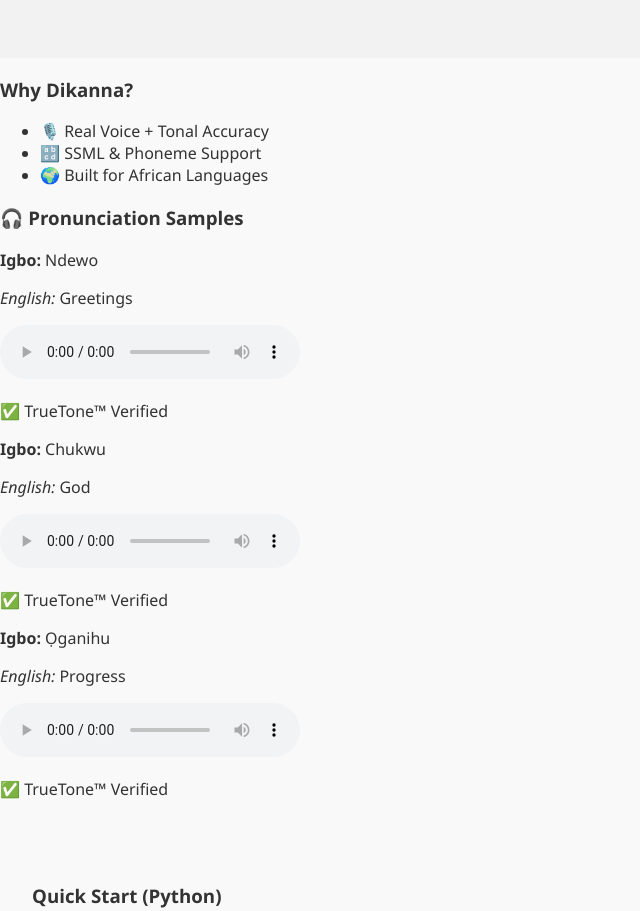
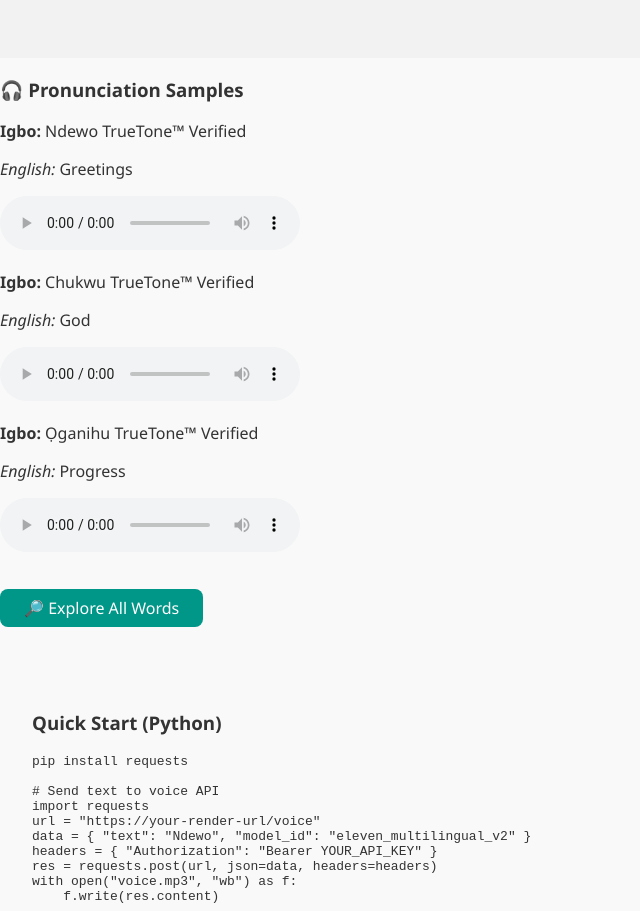
Before and after one commit to Dikanna-ai/dikanna-static-site, a plain HTML site: page index.html in a window 1280 px wide. Shown: the part 980-1891 px from the top of the page, without its empty margins (0-640 px from the left). Drawn offline with Linux system fonts and the light colour scheme.

Commit message:
Update nav links for Developers and Pronunciations

```diff
--- a/index.html
+++ b/index.html
@@ -54,6 +54,7 @@
   <a href="#features">Features</a>
   <a href="#docs">Docs</a>
   <a href="#pricing">Pricing</a>
+  <a href="pronunciation.html">Pronunciations</a>
   <a href="developers.html">Developers</a>
 </nav>
 
@@ -65,49 +66,32 @@
         <a href="#docs" class="btn">Get Started</a>
     </section>
 
-  <section class="features-audio">
-  <h3>Why Dikanna?</h3>
-  <ul class="feature-list">
-    <li>🎙️ Real Voice + Tonal Accuracy</li>
-    <li>🔡 SSML & Phoneme Support</li>
-    <li>🌍 Built for African Languages</li>
-  </ul>
-
   <section class="audio-demos">
   <h3>🎧 Pronunciation Samples</h3>
   <div class="audio-grid">
-
     <div class="audio-card">
-      <p><strong>Igbo:</strong> Ndewo</p>
+      <p><strong>Igbo:</strong> Ndewo <span class="truetone">TrueTone™ Verified</span></p>
       <p><em>English:</em> Greetings</p>
       <audio controls>
-        <source src="audio/ndewo.mp3" type="audio/mpeg" />
-        Your browser does not support the audio element.
+        <source src="audio/ndewo.mp3" type="audio/mpeg">
       </audio>
-      <p class="verified-tag">✅ TrueTone™ Verified</p>
     </div>
-
     <div class="audio-card">
-      <p><strong>Igbo:</strong> Chukwu</p>
+      <p><strong>Igbo:</strong> Chukwu <span class="truetone">TrueTone™ Verified</span></p>
       <p><em>English:</em> God</p>
       <audio controls>
-        <source src="audio/chukwu.mp3" type="audio/mpeg" />
-        Your browser does not support the audio element.
+        <source src="audio/chukwu.mp3" type="audio/mpeg">
       </audio>
-      <p class="verified-tag">✅ TrueTone™ Verified</p>
     </div>
-
     <div class="audio-card">
-      <p><strong>Igbo:</strong> Ọganihu</p>
+      <p><strong>Igbo:</strong> Ọganihu <span class="truetone">TrueTone™ Verified</span></p>
       <p><em>English:</em> Progress</p>
       <audio controls>
-        <source src="audio/oganihu.mp3" type="audio/mpeg" />
-        Your browser does not support the audio element.
+        <source src="audio/oganihu.mp3" type="audio/mpeg">
       </audio>
-      <p class="verified-tag">✅ TrueTone™ Verified</p>
     </div>
-
   </div>
+  <p style="margin-top:1em;"><a href="pronunciations.html" class="btn">🔎 Explore All Words</a></p>
 </section>
 
     <section id="docs">
```
